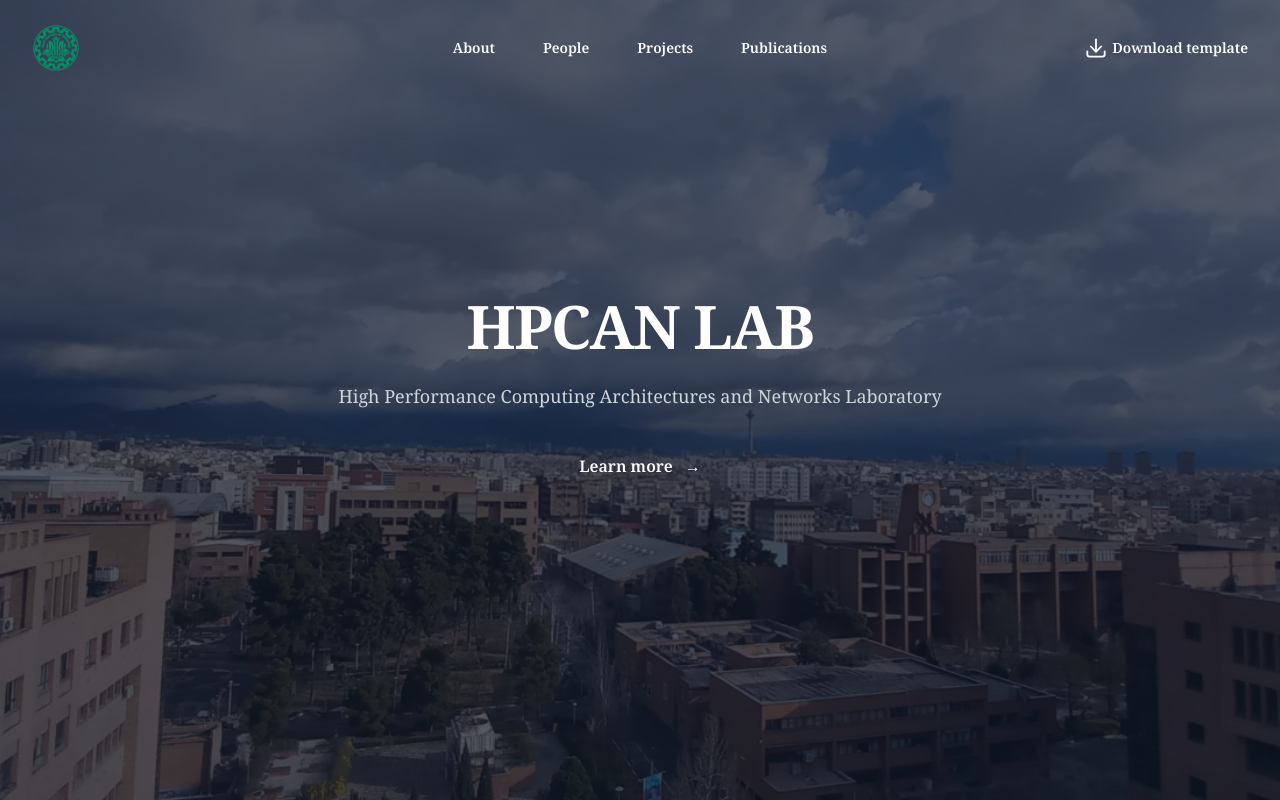
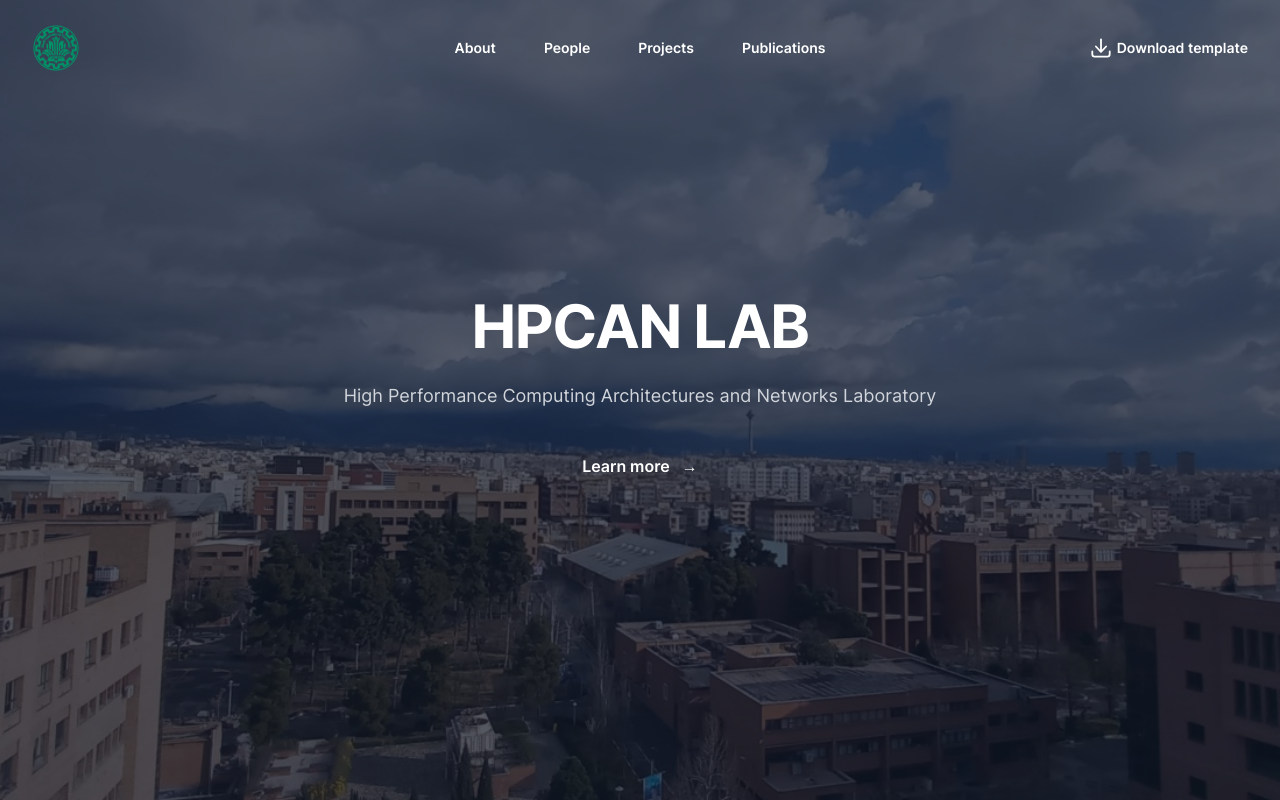
Before and after one commit to HessamCheraghi/hpcan-homepage, a Next.js app: page / in a window 1280 px wide. Built offline with nearby package versions, Linux system fonts and the light colour scheme.

Commit message:
changed document font to `Inter`

```diff
--- a/app/globals.css
+++ b/app/globals.css
@@ -1,3 +1,26 @@
+/* latin */
+@font-face {
+  font-family: "Inter";
+  font-style: normal;
+  font-weight: 100 900;
+  font-display: swap;
+  src: url("/fonts/inter-latin.woff2") format("woff2");
+  unicode-range: U+0000-00FF, U+0131, U+0152-0153, U+02BB-02BC, U+02C6, U+02DA,
+    U+02DC, U+0304, U+0308, U+0329, U+2000-206F, U+2074, U+20AC, U+2122, U+2191,
+    U+2193, U+2212, U+2215, U+FEFF, U+FFFD;
+}
+
+/* latin-ext */
+@font-face {
+  font-family: "Inter";
+  font-style: normal;
+  font-weight: 100 900;
+  font-display: swap;
+  src: url("/fonts/inter-latin-ext.woff2") format("woff2");
+  unicode-range: U+0100-02AF, U+0304, U+0308, U+0329, U+1E00-1E9F, U+1EF2-1EFF,
+    U+2020, U+20A0-20AB, U+20AD-20C0, U+2113, U+2C60-2C7F, U+A720-A7FF;
+}
+
 @tailwind base;
 @tailwind components;
 @tailwind utilities;
--- a/app/layout.tsx
+++ b/app/layout.tsx
@@ -1,8 +1,5 @@
 import type { Metadata } from "next";
-import { Noto_Serif } from "next/font/google";
 import "./globals.css";
-
-const notoSerif = Noto_Serif({ subsets: ["latin"] });
 
 export const metadata: Metadata = {
   title: "HPCAN LAB",
@@ -16,7 +13,7 @@ interface RootLayoutProps {
 export default function RootLayout({ children }: RootLayoutProps) {
   return (
     <html lang="en-US">
-      <body className={notoSerif.className}>{children}</body>
+      <body>{children}</body>
     </html>
   );
 }
--- a/tailwind.config.ts
+++ b/tailwind.config.ts
@@ -1,14 +1,19 @@
+import defaultTheme from "tailwindcss/defaultTheme";
 import type { Config } from "tailwindcss";
 import aspectRatioPlugin from "@tailwindcss/aspect-ratio";
 
 const config: Config = {
   content: [
-    "./pages/**/*.{js,ts,jsx,tsx,mdx}",
-    "./components/**/*.{js,ts,jsx,tsx,mdx}",
-    "./app/**/*.{js,ts,jsx,tsx,mdx}",
+    "./pages/**/*.{js,ts,jsx,tsx}",
+    "./components/**/*.{js,ts,jsx,tsx}",
+    "./app/**/*.{js,ts,jsx,tsx}",
   ],
   theme: {
-    extend: {},
+    extend: {
+      fontFamily: {
+        sans: ["Inter", ...defaultTheme.fontFamily.sans],
+      },
+    },
   },
   plugins: [aspectRatioPlugin],
 };
```
Also changed, not shown: public/fonts/inter-latin-ext.woff2 (added), public/fonts/inter-latin.woff2 (added).
